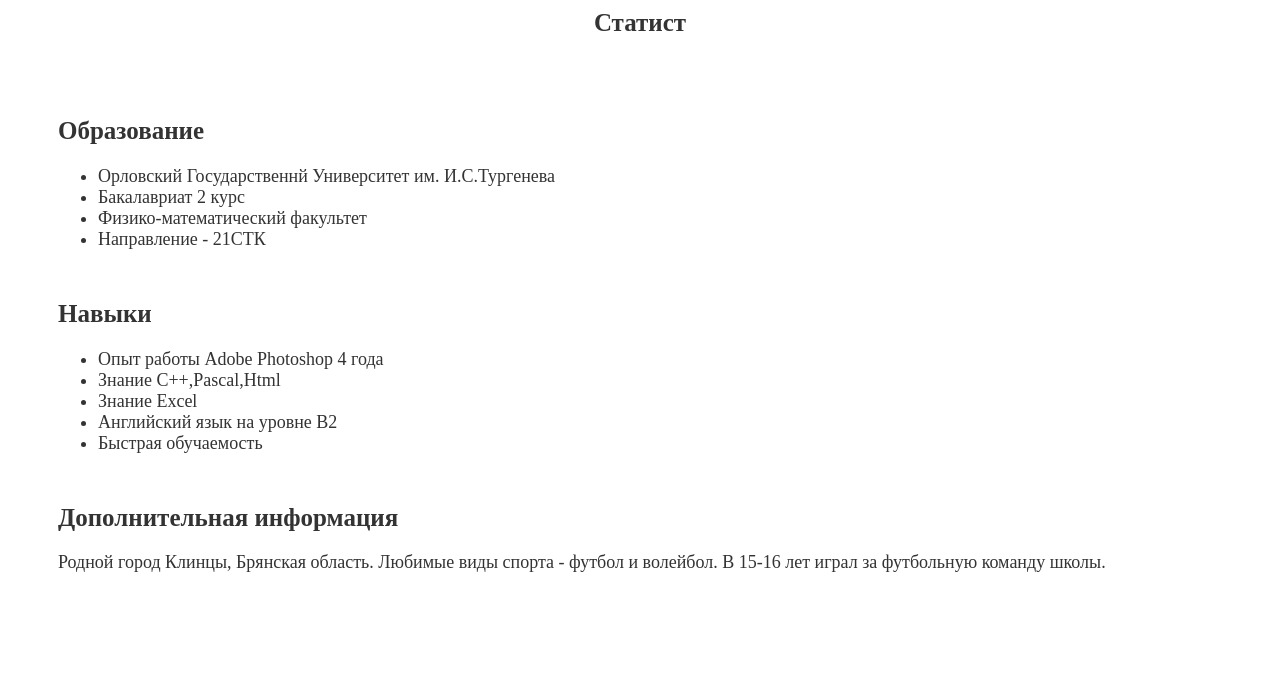
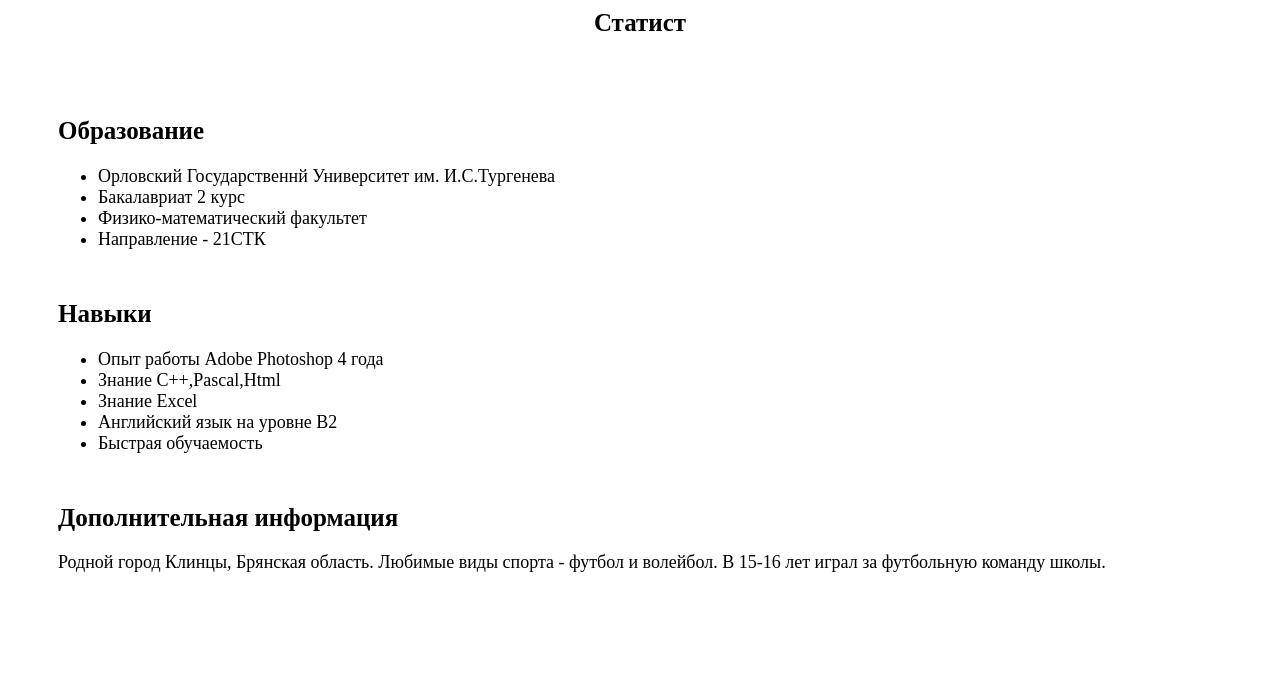
Before and after one commit to tipodes/tipodes.github.io, a plain HTML site: page index.html in a window 1280 px wide. Shown: the part 107-800 px from the top of the page. Drawn offline with Linux system fonts and the light colour scheme.

Commit message:
Update style.css

```diff
--- a/style.css
+++ b/style.css
@@ -1,6 +1,6 @@
 body {
     font-size: 18px;
-    color:#333
+    color:#red
 }
 
 h1 {
```
